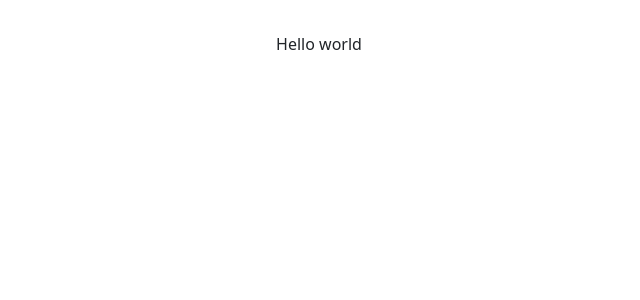
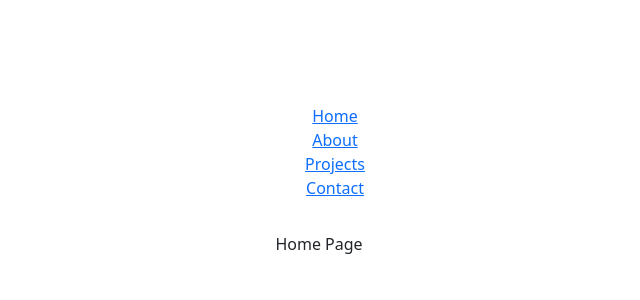
Before and after one commit to jarvis2754/devtracker-frontend, a React (Vite) app: page / in a window 1280 px wide. Shown: the top 300 px of the page, without its empty margins (321-961 px from the left). Built offline with nearby package versions, Linux system fonts and the light colour scheme.

Commit message:
react router dom setup

```diff
--- a/package.json
+++ b/package.json
@@ -11,6 +11,7 @@
   },
   "dependencies": {
     "bootstrap": "^5.3.7",
+    "lucide-react": "^0.541.0",
     "react": "^19.1.1",
     "react-dom": "^19.1.1",
     "react-router-dom": "^7.8.2"
--- a/src/App.tsx
+++ b/src/App.tsx
@@ -1,7 +1,20 @@
+import { BrowserRouter, Routes, Route } from 'react-router-dom'
+import Navbar from './components/Navbar'
+import Home from './pages/Home'
 import './App.css'
 
 function App() {
-  return (<>Hello world</>)
+  return (
+    <BrowserRouter>
+      <Navbar />
+      <Routes>
+        <Route path="/" element={<Home />} />
+        <Route path="/about" element={<Home />} />
+        <Route path="/projects" element={<Home />} />
+        <Route path="/contact" element={<Home />} />
+      </Routes>
+    </BrowserRouter>
+  )
 }
 
 export default App
--- /dev/null
+++ b/src/pages/Home.tsx
@@ -0,0 +1,5 @@
+
+export default function Home() {
+
+    return(<div>Home Page</div>)
+}
```
Also changed, not shown: 1 other file (tests, documents, lock files or other folders).
